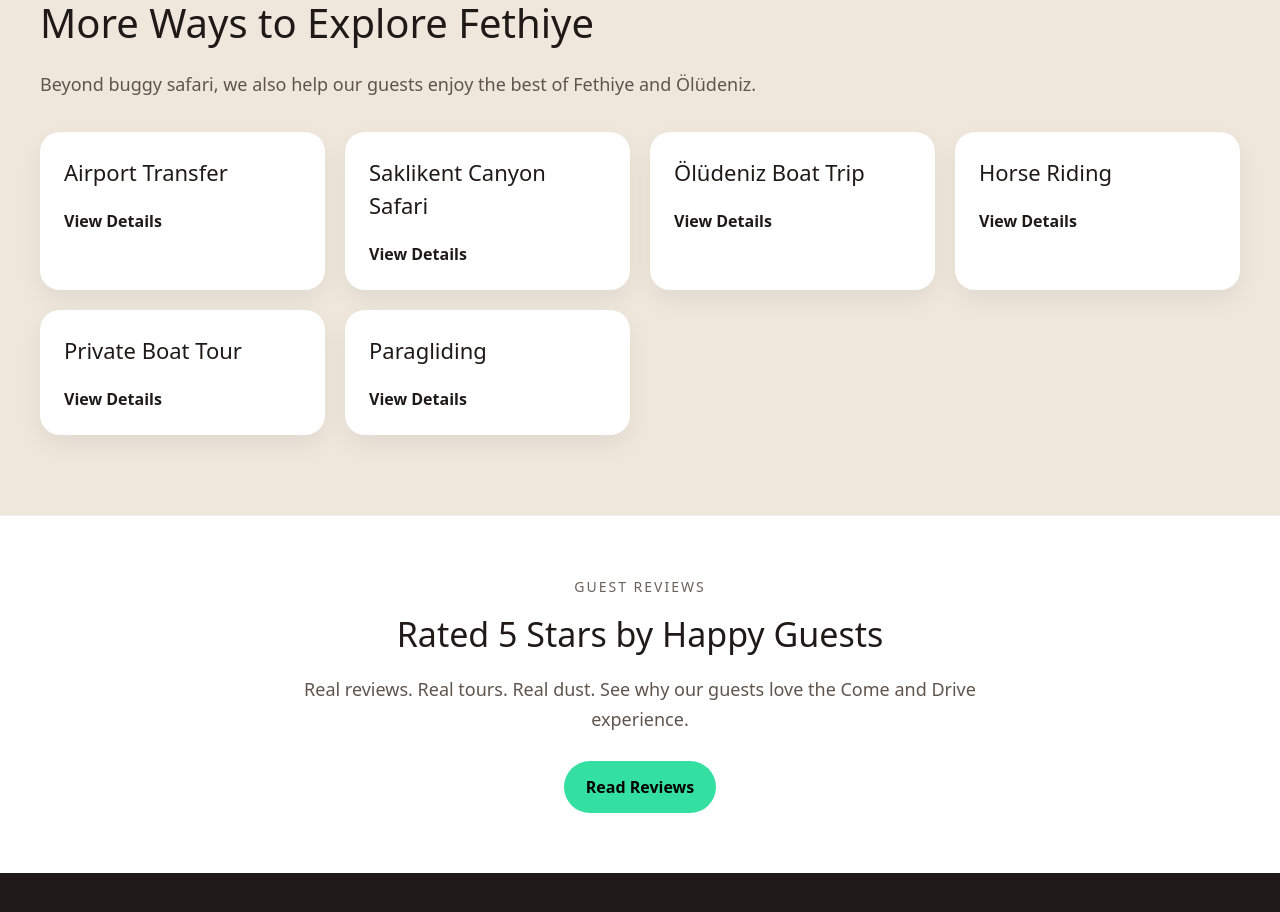
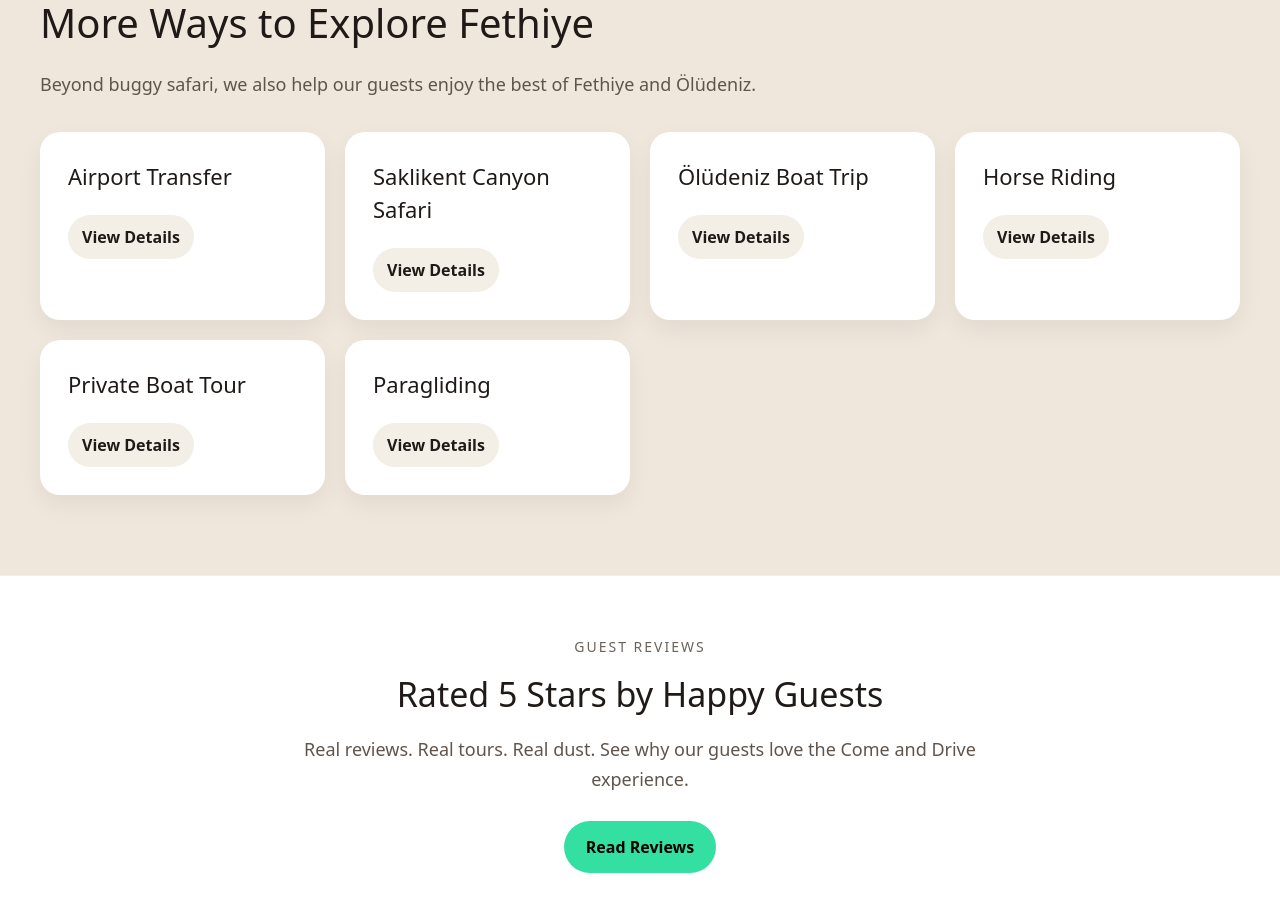
Before and after one commit to comendrive-a11y/comendrive-a11y, a Next.js app: page / in a window 1280 px wide. Shown: the part 2840-3752 px from the top of the page. Built offline with nearby package versions, Linux system fonts and the light colour scheme.

Commit message:
Update page.tsx

```diff
--- a/app/page.tsx
+++ b/app/page.tsx
@@ -717,7 +717,7 @@ justifyContent: "center",
                 style={{
                   background: "#fff",
                   borderRadius: "20px",
-                  padding: "24px",
+                  padding: "28px",
                   boxShadow: "0 10px 24px rgba(0,0,0,0.06)",
                 }}
               >
@@ -725,7 +725,7 @@ justifyContent: "center",
                   style={{
                     marginTop: 0,
                     marginBottom: "12px",
-                    fontSize: "22px",
+                    fontSize: "clamp(20px, 5vw, 22px)",
                     color: "#1f1a17",
                   }}
                 >
@@ -752,10 +752,13 @@ justifyContent: "center",
                   }
                   style={{
                     display: "inline-block",
-                    marginTop: "8px",
-                    color: "#1f1a17",
-                    fontWeight: 600,
-                    textDecoration: "none",
+marginTop: "10px",
+padding: "10px 14px",
+borderRadius: "999px",
+background: "#f3eee6",
+color: "#1f1a17",
+fontWeight: 600,
+textDecoration: "none",
                   }}
                 >
                   {tour === "Airport Transfer" ||
```
